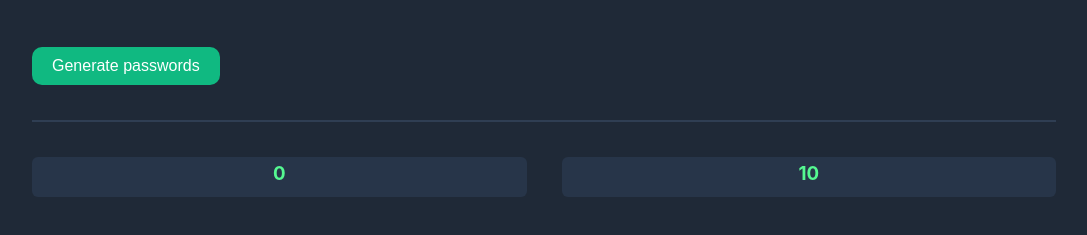
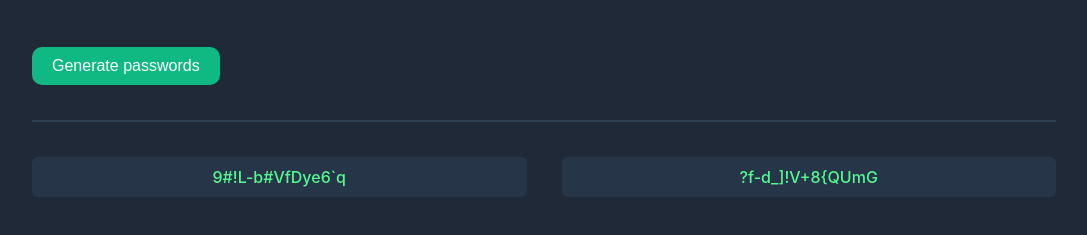
Before and after one commit to SedaIcel/Password_Generator, a plain HTML site: page index.html in a window 1280 px wide. Both pictures are taken after a click on the button "Generate passwords". Shown: the part 369-604 px from the top of the page, without its empty margins (96-1183 px from the left). Drawn offline with Linux system fonts and the light colour scheme.

Commit message:
added functionality to the page

```diff
--- a/index.html
+++ b/index.html
@@ -16,8 +16,8 @@
       <button id="generate-btn">Generate passwords</button>
       <p></p>
       <div class="generated-passwords">
-        <h3 class="resulted-password" id="generated-psswrd-one">0</h3>
-        <h3 class="resulted-password" id="generated-psswrd-two">10</h3>
+        <h3 class="resulted-password" id="generated-psswrd-one"></h3>
+        <h3 class="resulted-password" id="generated-psswrd-two"></h3>
       </div>
     </div>
 
--- a/index.js
+++ b/index.js
@@ -93,6 +93,25 @@ const characters = [
 ];
 
 let generateBtn = document.getElementById("generate-btn");
-generateBtn.addEventListener(click, function () {
-  console.log("Button clicked from event listener");
-});
+
+let passwordOne = document.getElementById("generated-psswrd-one")
+let passwordTwo = document.getElementById("generated-psswrd-two")
+let num = 15
+
+
+generateBtn.addEventListener("click", function () {
+  generatePassword()
+
+  }
+);
+
+
+function generatePassword(){
+  for(let i = 0; i < num; i++){
+    let ch_one = characters[Math.floor(Math.random()*characters.length)]
+    let ch_two = characters[Math.floor(Math.random()*characters.length)]
+    passwordOne.textContent += ch_one
+    passwordTwo.textContent += ch_two
+
+  }
+}
--- a/styles.css
+++ b/styles.css
@@ -62,13 +62,18 @@ p {
   gap: 35px;
   justify-content: space-between;
 
+
 }
 .resulted-password {
   width: 50%;
   height: 40px;
   background: #273549;
   border-radius: 6px;
-  text-align: center;
   padding: 5px 15px;
   color: #55f991;
+  font-weight: 500;
+  font-size: 16px;
+  display: flex;
+  justify-content: center;
+  align-items: center;
 }
```
